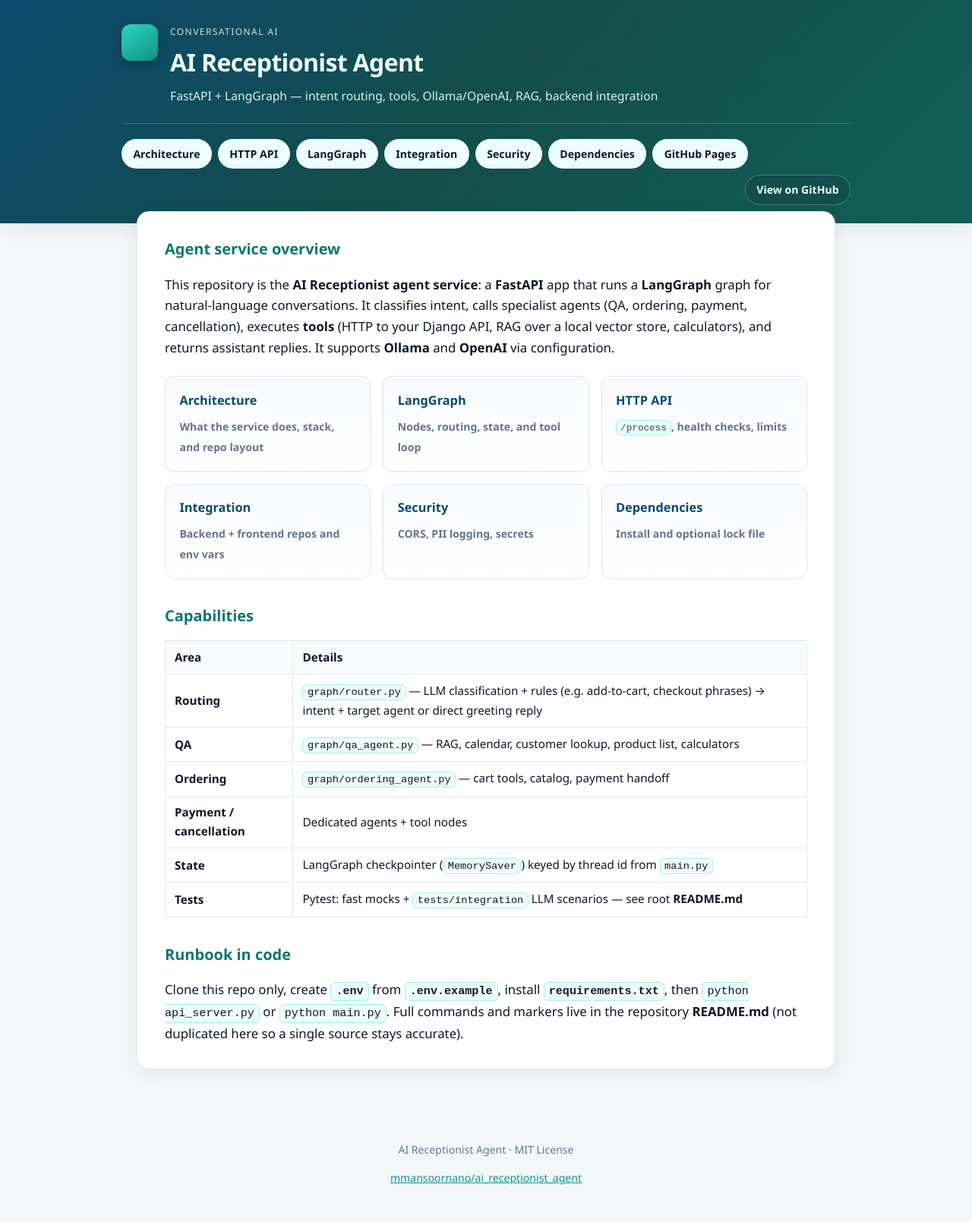
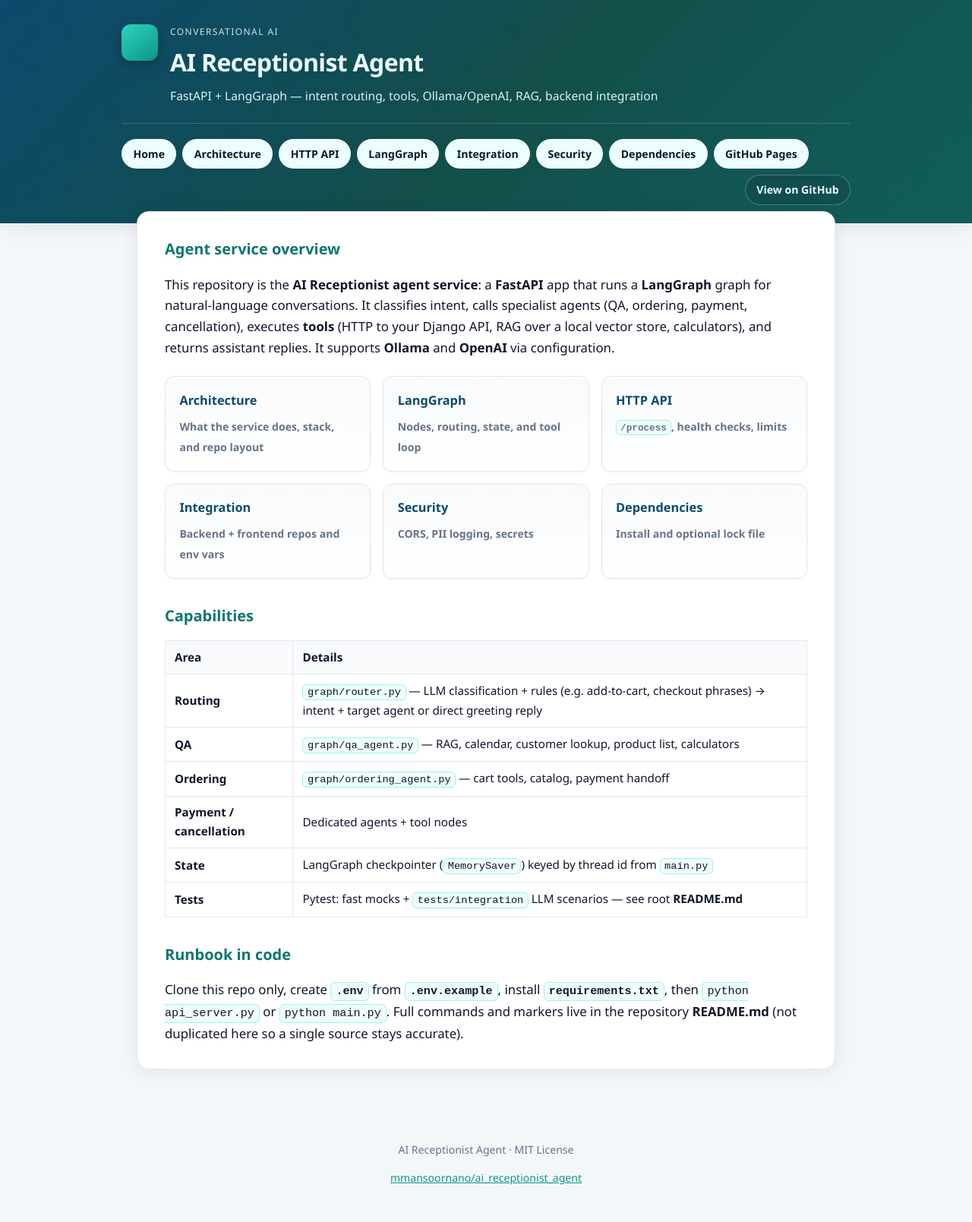
Before and after one commit to mmansoornano/ai_receptionist_agent, a Jekyll site: the page built from docs/index.md, in a window 1280 px wide. Shown: the whole page at 76% size. Built offline with Jekyll 4.4.1, drawn with Linux system fonts in a browser that asks for light colours.

Commit message:
Refactor brand layout and navigation links for improved clarity
- Updated the default layout to remove the brand link and restructure the brand section for better visual hierarchy.
- Added a direct link to the home page in the navigation for enhanced accessibility.
- Cleaned up CSS by removing unused styles related to the brand link, streamlining the codebase.

```diff
--- a/docs/_layouts/default.html
+++ b/docs/_layouts/default.html
@@ -10,15 +10,16 @@
 <body>
   <header class="site-header">
     <div class="site-header-inner">
-      <a class="brand brand-home" href="{{ site.canonical_docs_url }}/index.html">
+      <div class="brand">
         <span class="brand-mark" aria-hidden="true"></span>
         <div>
           <p class="brand-eyebrow">Conversational AI</p>
           <h1 class="brand-title">{{ site.title }}</h1>
           <p class="brand-desc">{{ site.description }}</p>
         </div>
-      </a>
+      </div>
       <nav class="site-nav" aria-label="Documentation">
+        <a href="{{ site.canonical_docs_url }}/">Home</a>
         <a href="{{ site.canonical_docs_url }}/architecture.html">Architecture</a>
         <a href="{{ site.canonical_docs_url }}/api.html">HTTP API</a>
         <a href="{{ site.canonical_docs_url }}/graph.html">LangGraph</a>
--- a/docs/assets/css/docs.css
+++ b/docs/assets/css/docs.css
@@ -39,16 +39,6 @@
 }
 
 .brand { display: flex; gap: 1rem; align-items: flex-start; }
-
-a.brand.brand-home {
-  text-decoration: none;
-  color: inherit;
-}
-
-a.brand.brand-home:hover .brand-title {
-  text-decoration: underline;
-  text-underline-offset: 4px;
-}
 
 .brand-mark {
   width: 3rem;
```
